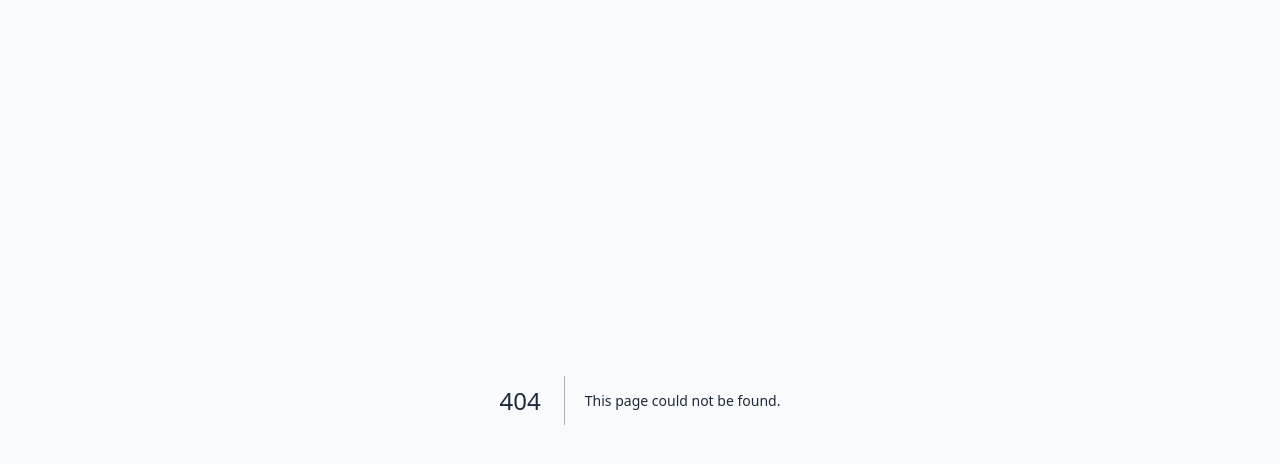
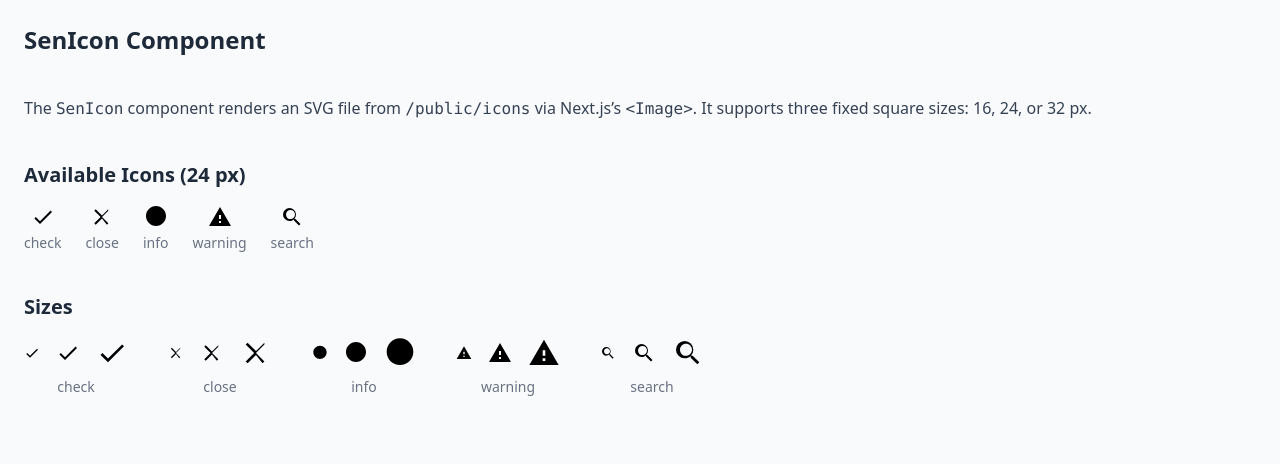
Before and after one commit to geryenkohawsen/sen-ui, a Next.js app: page /components/icon in a window 1280 px wide. Before the commit this address had no page. Shown: the top 464 px of the page. Built offline with nearby package versions, Linux system fonts and the light colour scheme.

Commit message:
feat: create PageIcon component to display available SVG icons and their sizes

```diff
--- /dev/null
+++ b/app/components/icon/page.tsx
@@ -0,0 +1,48 @@
+import { SenIcon } from '@/components/ui/SenIcon'
+
+const iconNames = ['check', 'close', 'info', 'warning', 'search'] as const
+const sizes = [16, 24, 32] as const
+
+export default function PageIcon() {
+  return (
+    <main className="space-y-10 p-6">
+      <h1 className="text-2xl font-bold">SenIcon Component</h1>
+
+      <p className="text-gray-700">
+        The <code>SenIcon</code> component renders an SVG file from{' '}
+        <code>/public/icons</code> via Next.js’s <code>&lt;Image&gt;</code>. It
+        supports three fixed square sizes: 16, 24, or 32 px.
+      </p>
+
+      {/* 1. Available icons at default (24px) */}
+      <section>
+        <h2 className="mb-4 text-xl font-semibold">Available Icons (24 px)</h2>
+        <div className="flex flex-wrap gap-6">
+          {iconNames.map((name) => (
+            <div key={name} className="flex flex-col items-center gap-1">
+              <SenIcon src={`/icons/${name}.svg`} size={24} />
+              <span className="text-sm text-gray-500">{name}</span>
+            </div>
+          ))}
+        </div>
+      </section>
+
+      {/* 2. Icon sizes */}
+      <section>
+        <h2 className="mb-4 text-xl font-semibold">Sizes</h2>
+        <div className="flex flex-wrap gap-10">
+          {iconNames.map((name) => (
+            <div key={name} className="flex flex-col items-center gap-2">
+              <div className="flex items-center gap-4">
+                {sizes.map((s) => (
+                  <SenIcon key={s} src={`/icons/${name}.svg`} size={s} />
+                ))}
+              </div>
+              <span className="text-sm text-gray-500">{name}</span>
+            </div>
+          ))}
+        </div>
+      </section>
+    </main>
+  )
+}
```
